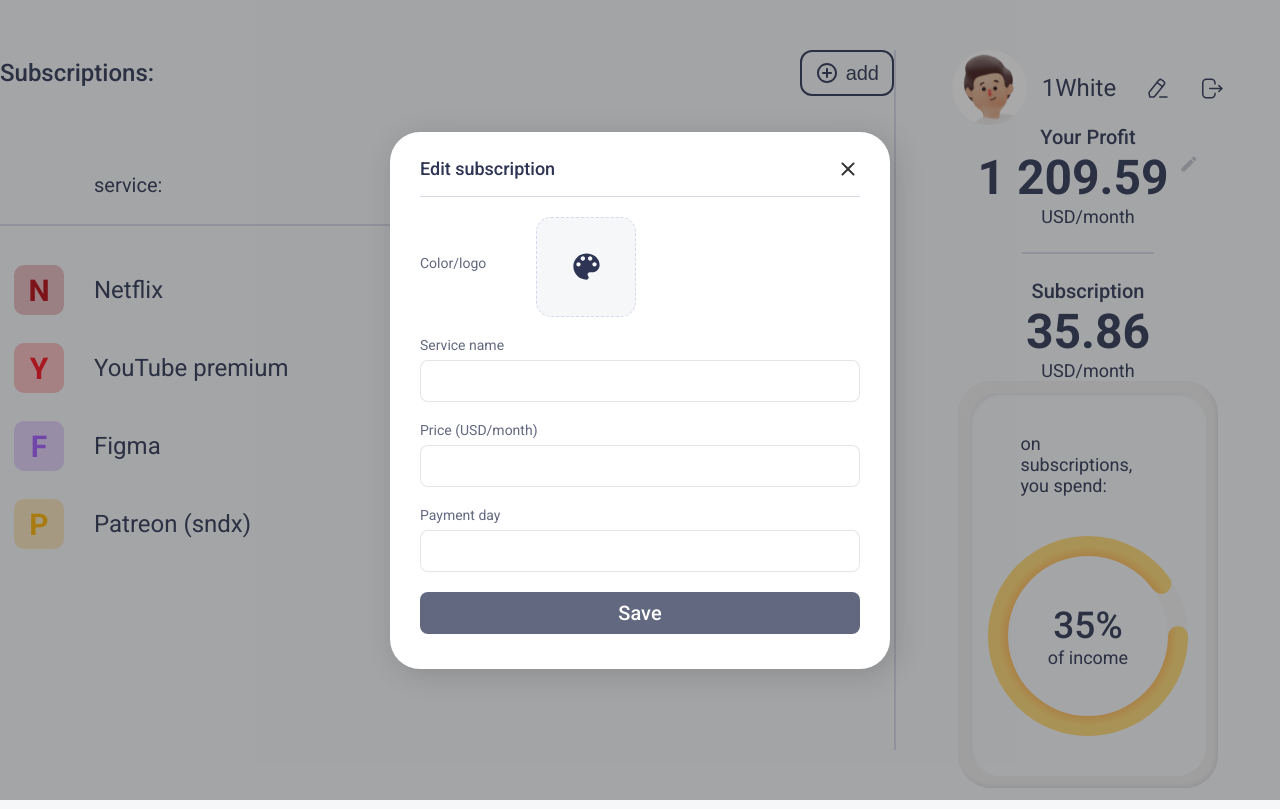
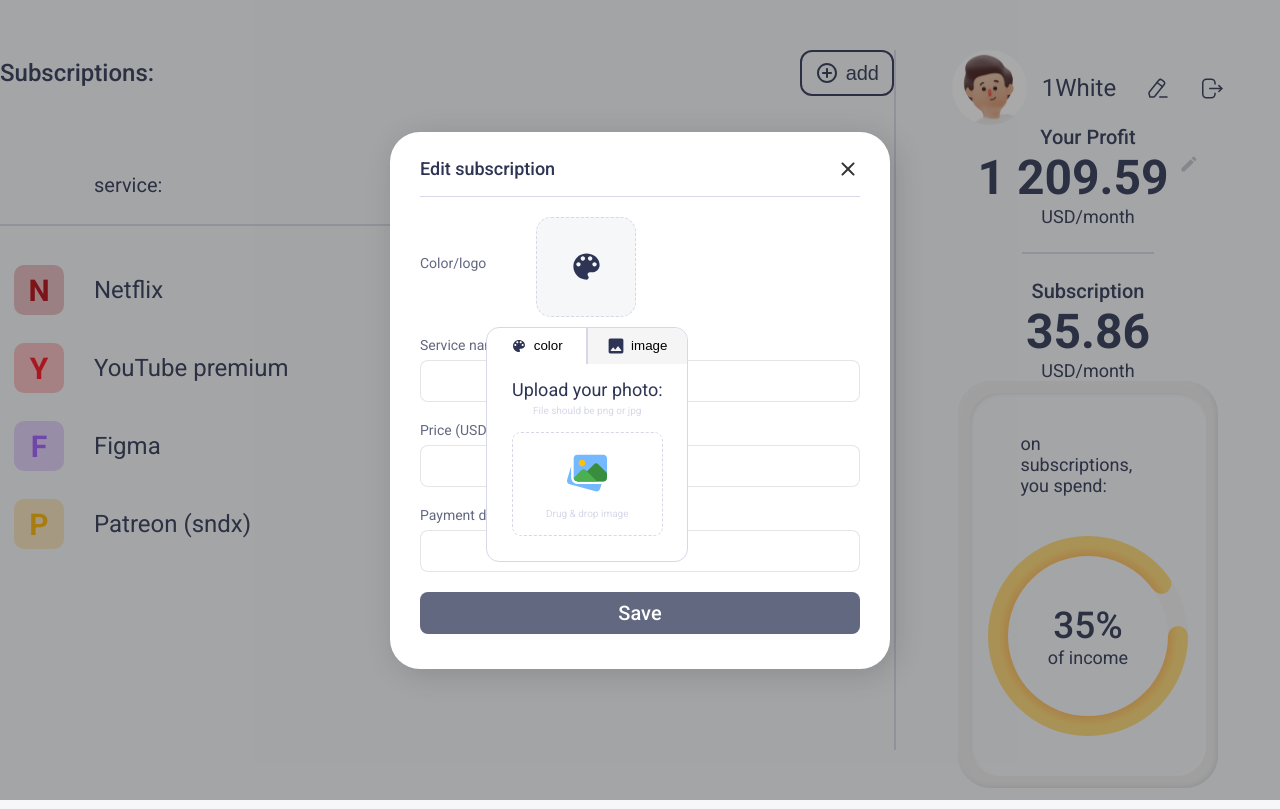
Before and after one commit to D1White/subscription-manager, a React (Create React App) app in the folder client/: page / in a window 1280 px wide. Both pictures are taken after a click on the button 586 px from the left and 266 px from the top of the page. Built offline with nearby package versions, Linux system fonts and the light colour scheme.

Commit message:
add color picke popover

```diff
--- /dev/null
+++ b/client/src/components/ColorPicker/ColorPicker.tsx
@@ -0,0 +1,53 @@
+import { useState } from 'react'
+import { HexColorPicker } from 'react-colorful'
+
+import { ReactComponent as ColorIco } from 'assets/ico/color-lens.svg'
+import { ReactComponent as ImageIco } from 'assets/ico/picture.svg'
+import { ReactComponent as ImageIco2 } from 'assets/ico/picture-2.svg'
+
+const ColorPicker = () => {
+  const [color, setColor] = useState('#1B1B1B')
+  const [section, setSection] = useState(true)
+
+  const changeColor = (e: string) => {
+    setColor(e)
+  }
+
+  const setColorSection = () => {
+    setSection(false)
+  }
+
+  const setImgSection = () => {
+    setSection(true)
+  }
+
+  return (
+    <div className="color-picker">
+      <nav className="color-picker__nav">
+        <button className={`color-picker__btn ${section ? '' : 'color-picker__btn_active'}`} onClick={setColorSection}>
+          <ColorIco />
+          color
+        </button>
+        <button className={`color-picker__btn ${section ? 'color-picker__btn_active' : ''}`} onClick={setImgSection}>
+          <ImageIco />
+          image
+        </button>
+      </nav>
+      {section ? (
+        <div className="color-picker__img-section">
+          <span className="text-xs">Upload your photo:</span>
+          <span className="color-picker-img__text">File should be png or jpg</span>
+          <label htmlFor="img-input" className="color-picker-img__area">
+            <ImageIco2 />
+            <span className="color-picker-img__text">Drug & drop image</span>
+            <input type="file" name="img-input" id="img-input" />
+          </label>
+        </div>
+      ) : (
+        <HexColorPicker color={color} onChange={changeColor} />
+      )}
+    </div>
+  )
+}
+
+export default ColorPicker
--- /dev/null
+++ b/client/src/components/ColorPicker/color-picker.sass
@@ -0,0 +1,70 @@
+.color-picker
+  display: flex
+  flex-direction: column
+  align-items: center
+  width: 202px
+  background-color: $white
+  border: 1px solid $light_line
+  border-radius: 13px
+  margin-top: 10px
+
+  &__nav
+    width: 100%
+    display: flex
+  &__btn
+    flex-basis: 50%
+    display: flex
+    align-content: inherit
+    justify-content: center
+    padding: 10px 0
+    border-radius: 13px 0 0 0
+    border-right: 0.5px solid $light_line
+
+    transition: background-color .1s
+
+    &:not(&:first-child)
+      border-radius: 0 13px 0 0
+      border-right: 0
+      border-left: 0.5px solid $light_line
+    &:hover
+      background-color: darken($white, 8)
+    &>svg
+      width: 16px
+      height: 16px
+      margin-right: 7px
+
+    &_active
+      background-color: darken($white, 4)
+
+  &__img-section
+    display: flex
+    flex-direction: column
+    align-items: center
+    padding: 15px 0 25px 0
+
+.color-picker-img
+  &__text
+    font-size: 10px
+    color: $light_line
+    margin-top: 5px
+    margin-bottom: 16px
+  &__area
+    width: 100%
+    display: flex
+    flex-direction: column
+    align-items: center
+    padding-top: 20px
+    border-radius: 9px
+    border: 1px dashed $light_line
+    cursor: pointer
+
+    transition: background-color .1s
+
+    &:hover
+      background-color: darken($white, 3)
+    &>svg
+      margin-bottom: 10px
+    &>input
+      opacity: 0
+      width: 0
+      height: 0
--- a/client/src/components/HOCs/Popover.tsx
+++ b/client/src/components/HOCs/Popover.tsx
@@ -1,4 +1,4 @@
-import { FC, ReactElement, useRef, useEffect, useState } from 'react'
+import { FC, ReactElement, useEffect, useState } from 'react'
 import { Portal } from 'components'
 import { useOutsideHook } from 'services/useOutsideHook'
 
@@ -9,24 +9,25 @@ interface PopoverProps {
 }
 
 const Popover: FC<PopoverProps> = ({ onClose, reference, children }) => {
-  const popoverRef = useRef(null)
-  const outsideClick = useOutsideHook(popoverRef.current)
+  const [popoverRef, setPopoverRef] = useState<HTMLDivElement | null>(null)
+  const outsideClick = useOutsideHook(popoverRef)
   useEffect(() => {
     if (outsideClick) {
       onClose()
     }
+    console.log('outsideClick: ', outsideClick)
   }, [outsideClick]) // eslint-disable-line
 
   const refBounding = reference?.getBoundingClientRect()
 
   const style = {
     top: refBounding ? refBounding.top + refBounding.height : 0,
-    left: refBounding ? refBounding.left : 0,
+    left: refBounding ? refBounding.left - refBounding.width / 2 : 0,
   }
 
   return (
     <Portal>
-      <div className="popover" style={style} ref={popoverRef}>
+      <div className="popover" style={style} ref={setPopoverRef}>
         {children}
       </div>
     </Portal>
--- a/client/src/components/Popup/SubscriptionPopup.tsx
+++ b/client/src/components/Popup/SubscriptionPopup.tsx
@@ -1,23 +1,15 @@
-import React, { useEffect, useRef, FC } from 'react'
+import { useRef, FC } from 'react'
 import { Portal, PopupInput, PopupFileInput } from 'components'
-import { useOutsideHook } from 'services/useOutsideHook'
 
 import { ReactComponent as CloseIco } from 'assets/ico/close.svg'
 import { PopupProps } from 'types/IPopup'
 
 const SubscriptionPopup: FC<PopupProps> = ({ setPopupVisible }) => {
   const popupRef = useRef<HTMLDivElement>(null)
-  const outsideClick = useOutsideHook(popupRef.current)
 
   const closePopup = () => {
     setPopupVisible(false)
   }
-
-  useEffect(() => {
-    if (outsideClick) {
-      closePopup()
-    }
-  }, [outsideClick]) // eslint-disable-line
 
   return (
     <Portal>
--- a/client/src/components/PopupInput/PopupFileInput.tsx
+++ b/client/src/components/PopupInput/PopupFileInput.tsx
@@ -1,7 +1,7 @@
-import React, { FC, useState, useEffect, useRef } from 'react'
-import { HexColorPicker } from 'react-colorful'
+import { FC, useState } from 'react'
 
 import Popover from 'components/HOCs/Popover'
+import { ColorPicker } from 'components'
 import { ReactComponent as ColorIco } from 'assets/ico/color-lens.svg'
 
 interface PopupFileInputProps {
@@ -9,33 +9,29 @@ interface PopupFileInputProps {
 }
 
 const PopupFileInput: FC<PopupFileInputProps> = ({ title }) => {
-  const btnRef = useRef(null)
   const [popoverOpen, setPopoverOpen] = useState(false)
-  const [color, setColor] = useState('#1B1B1B')
 
   const [referenceRef, setReferenceRef] = useState<HTMLButtonElement | null>(null)
 
-  const togglePopover = () => {
-    setPopoverOpen((prev) => !prev)
+  const openPopover = () => {
+    setPopoverOpen(true)
   }
 
-  const changeColor = (e: any) => {
-    setColor(e)
-  }
-
-  const close = () => {
-    console.log('adfsad')
+  const closePopover = () => {
+    setPopoverOpen(false)
   }
 
   return (
     <div className="popup-file-input">
       <span className="popup-input__text">{title}</span>
-      <button className="popup-file-input__fake-input" onClick={togglePopover} ref={setReferenceRef}>
+      <button className="popup-file-input__fake-input" onClick={openPopover} ref={setReferenceRef}>
         <ColorIco />
       </button>
-      <Popover reference={referenceRef} onClose={close}>
-        <HexColorPicker color={color} onChange={changeColor} />
-      </Popover>
+      {popoverOpen && (
+        <Popover reference={referenceRef} onClose={closePopover}>
+          <ColorPicker />
+        </Popover>
+      )}
     </div>
   )
 }
--- a/client/src/components/index.ts
+++ b/client/src/components/index.ts
@@ -8,3 +8,4 @@ export { default as UserPopup } from './Popup/UserPopup'
 export { default as ProfitPopup } from './Popup/ProfitPopup'
 export { default as PopupInput } from './PopupInput/PopupInput'
 export { default as PopupFileInput } from './PopupInput/PopupFileInput'
+export { default as ColorPicker } from './ColorPicker/ColorPicker'
--- a/client/src/sass/components.sass
+++ b/client/src/sass/components.sass
@@ -3,3 +3,4 @@
 @import components/LeftBar/leftBar
 @import components/Popup/popup
 @import components/PopupInput/popup-input
+@import components/ColorPicker/color-picker
--- a/client/src/services/useOutsideHook.ts
+++ b/client/src/services/useOutsideHook.ts
@@ -1,4 +1,4 @@
-import { useState, useEffect, RefObject } from 'react'
+import { useState, useEffect } from 'react'
 
 export const useOutsideHook = (ref: HTMLDivElement | null) => {
   const [outsideClick, setOutsideClick] = useState(false)
```
Also changed, not shown: client/src/assets/ico/picture-2.svg (added), client/src/assets/ico/picture.svg (added).
